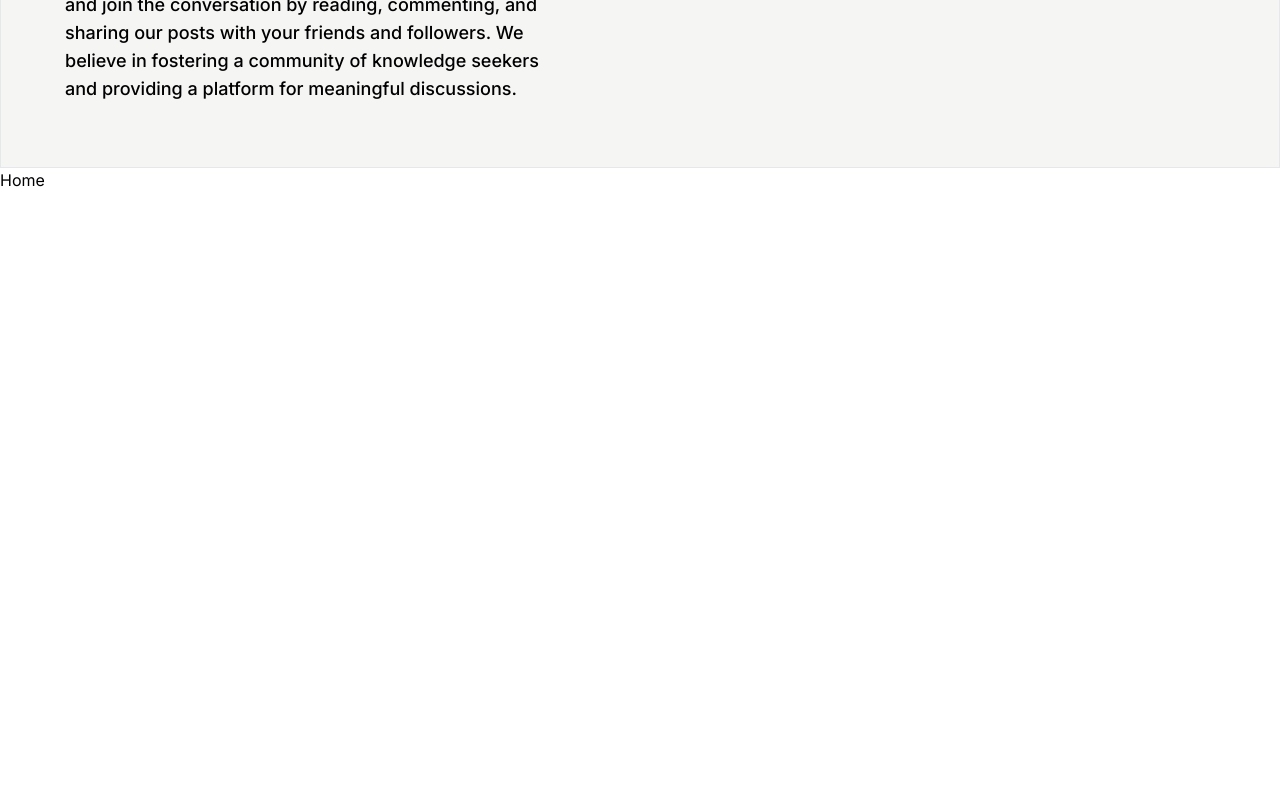
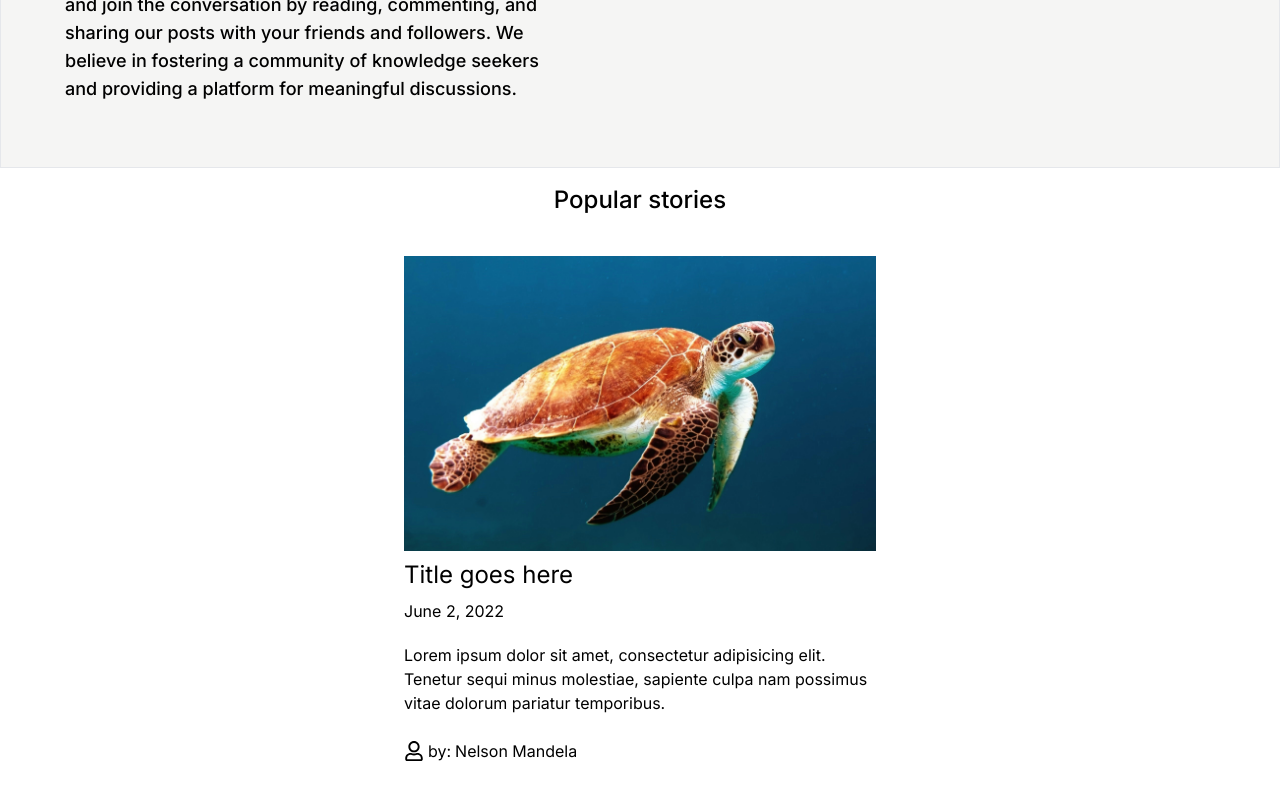
Before and after one commit to stefanpython/blog-fullstack-nextjs, a Next.js app: page / in a window 1280 px wide. Shown: the part 358-1158 px from the top of the page. Before the commit the page ends 800 px from the top, so only its background shows below. Built offline with nearby package versions, Linux system fonts and the light colour scheme.

Commit message:
Create article component

```diff
--- a/app/page.tsx
+++ b/app/page.tsx
@@ -1,11 +1,11 @@
 import Description from "@/components/Description";
+import Articles from "@/components/Articles";
 
 export default function Home() {
   return (
-    // className="flex min-h-screen flex-col items-center justify-between p-24"
     <main>
       <Description />
-      <h1>Home</h1>
+      <Articles />
     </main>
   );
 }
--- /dev/null
+++ b/components/Articles.tsx
@@ -0,0 +1,35 @@
+import React from "react";
+import Image from "next/image";
+import { FaRegUser } from "react-icons/fa";
+
+export default function Articles() {
+  return (
+    <div className="flex flex-col items-center py-4 ">
+      <h1 className="text-2xl font-medium">Popular stories</h1>
+
+      <div className="flex flex-wrap gap-10">
+        <div className="flex  py-10 max-w-[30em]">
+          <div className="flex flex-col px-1">
+            <Image src="/frog.jpg" width={500} height={500} alt="frog" />
+
+            <h1 className="text-2xl py-2 hover:underline">Title goes here</h1>
+
+            <p>June 2, 2022</p>
+
+            <p className="py-5">
+              Lorem ipsum dolor sit amet, consectetur adipisicing elit. Tenetur
+              sequi minus molestiae, sapiente culpa nam possimus vitae dolorum
+              pariatur temporibus.
+            </p>
+
+            <div className="flex items-center">
+              <FaRegUser size={20} />
+              <span className="flex p-1">by: </span>
+              <p>Nelson Mandela</p>
+            </div>
+          </div>
+        </div>
+      </div>
+    </div>
+  );
+}
--- a/components/Description.tsx
+++ b/components/Description.tsx
@@ -2,7 +2,7 @@ import React from "react";
 
 export default function Description() {
   return (
-    <div className="flex flex-col bg-stone-100  border p-16">
+    <div className="flex flex-col bg-stone-100  border p-4 sm:p-16">
       <h1 className="flex w-80 text-3xl pb-8 font-bold">
         Explore our collection of informative and engaging articles
       </h1>
--- a/components/Navbar.tsx
+++ b/components/Navbar.tsx
@@ -6,6 +6,8 @@ export default function Navbar() {
       <Link className="text-black font-bold text-3xl" href={"/"}>
         Blog NextJS.
       </Link>
+
+      <p className="text-lg">A full stack nextjs blog website</p>
     </nav>
   );
 }
```
Also changed, not shown: package.json (+6 -4 lines), public/frog.jpg (added), 1 other file (tests, documents, lock files or other folders).
